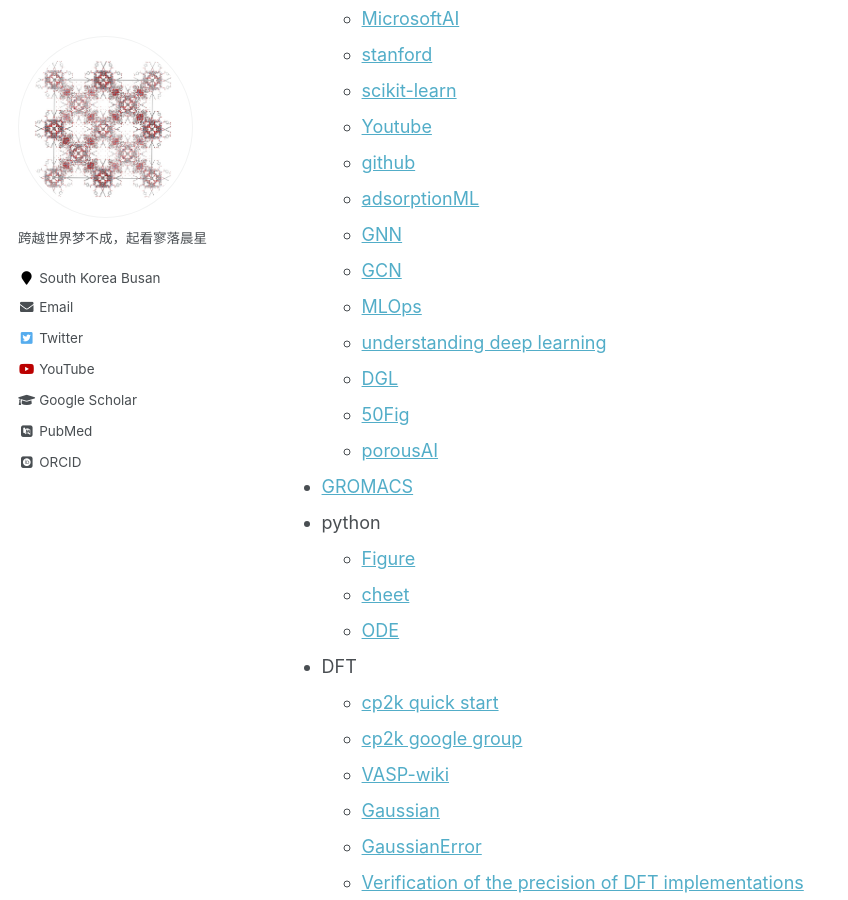
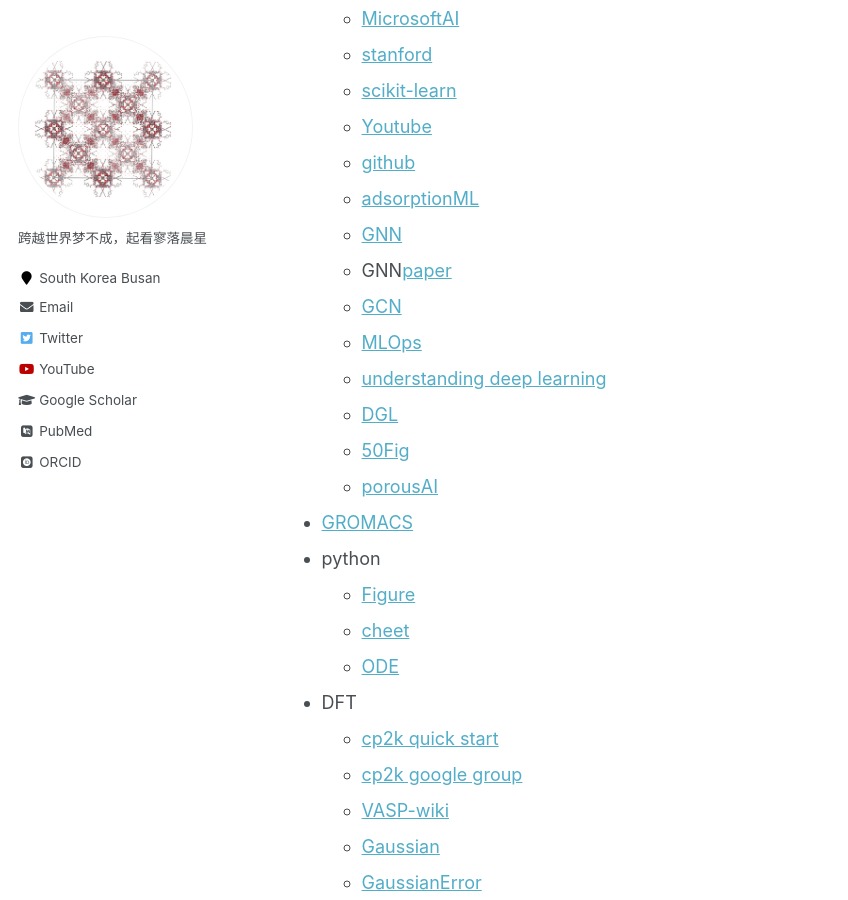
Before and after one commit to sxm13/ZGBshenxiaomoCV.github.io, a Jekyll site: the page built from _pages/markdown.md, in a window 1280 px wide and 900 px high, scrolled down 4981 px. Shown: the whole window, without its empty margins (0-848 px from the left). Built offline with Jekyll 4.4.1, drawn with Linux system fonts in a browser that asks for light colours; some web fonts are replaced.

Commit message:
Update markdown.md

```diff
--- a/_pages/markdown.md
+++ b/_pages/markdown.md
@@ -146,6 +146,7 @@
   * [github](https://github.com/nndl)
   * [adsorptionML](https://ann20-aiche.ipostersessions.com/default.aspx?s=77-31-78-3F-38-F6-7E-22-83-07-0E-35-DF-70-41-E6)
   * [GNN](https://distill.pub/2021/gnn-intro/)
+  * GNN[paper](https://pubs.rsc.org/en/content/articlelanding/2024/dd/d4dd00018h)
   * [GCN](https://towardsdatascience.com/building-a-graph-convolutional-network-for-molecular-property-prediction-978b0ae10ec4)
   * [MLOps](https://github.com/visenger/awesome-mlops)
   * [understanding deep learning](https://udlbook.github.io/udlbook/)
```
